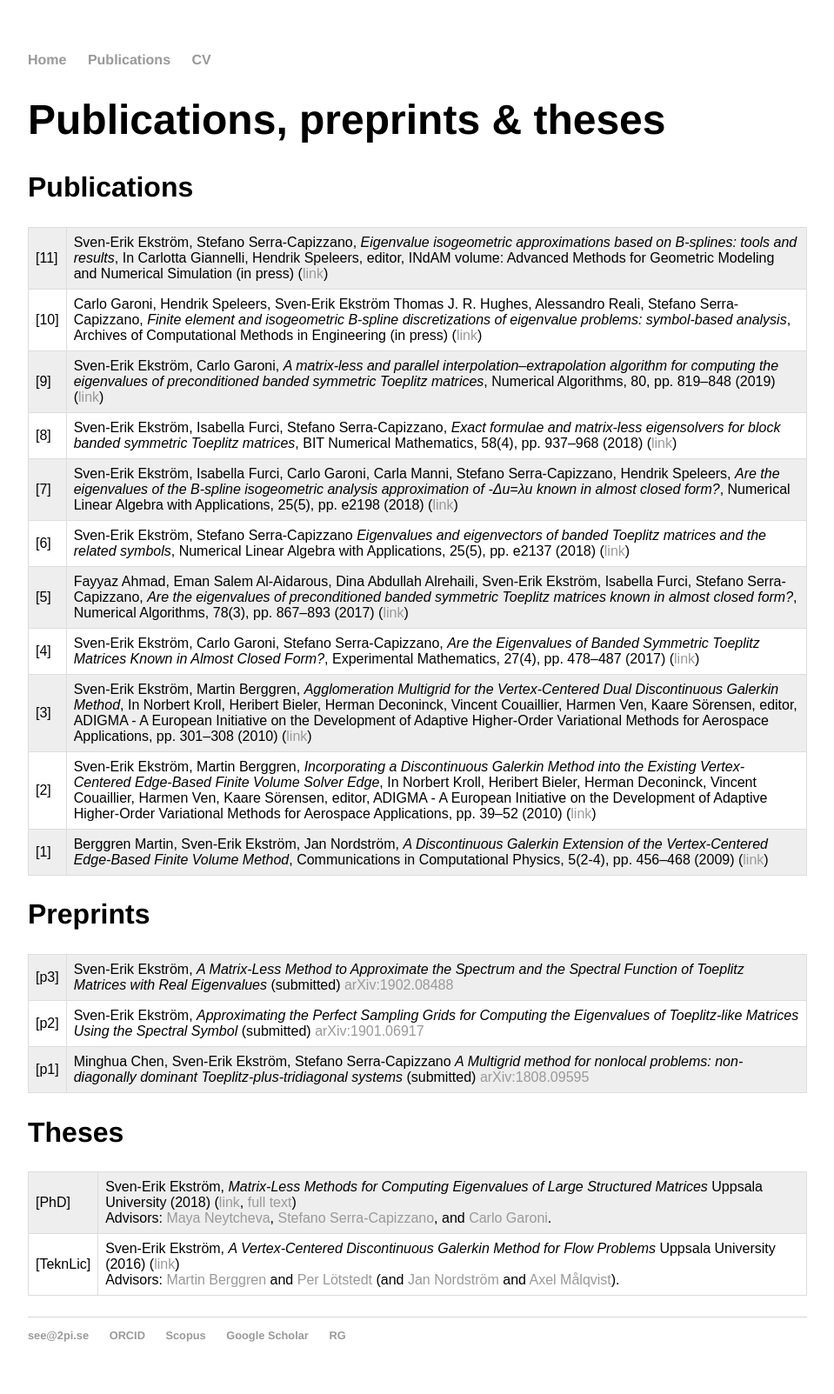
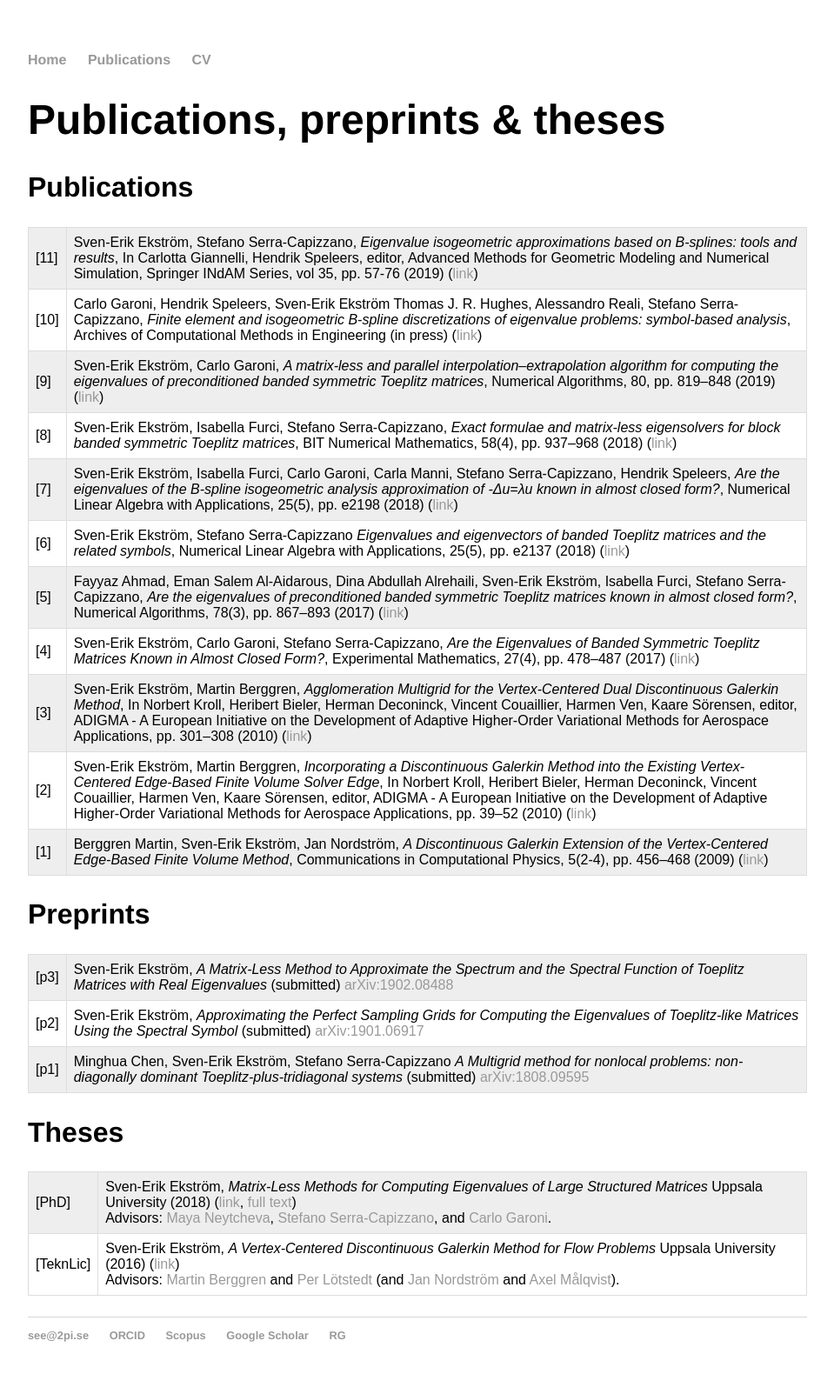
Before and after one commit to sverek/sverek.github.io, a Jekyll site: the page built from publications/index.html, in a window 1280 px wide. Shown: the whole page at 87% size, without its empty margins (160-1119 px from the left). Built offline with Jekyll 4.4.1, drawn with Linux system fonts in a browser that asks for light colours.

Commit message:
fix link

```diff
--- a/publications/index.html
+++ b/publications/index.html
@@ -27,7 +27,7 @@ tr:nth-child(odd) {
 		<table>
 		<tr>
   			<td>[11]</td>
-  			<td>Sven-Erik Ekström, Stefano Serra-Capizzano, <i> Eigenvalue isogeometric approximations based on B-splines: tools and results</i>, In Carlotta Giannelli, Hendrik Speleers, editor, INdAM volume: Advanced Methods for Geometric Modeling and Numerical Simulation (in press) (<a href="https://doi.org/10.1007/978-3-030-27331-6_4
+  			<td>Sven-Erik Ekström, Stefano Serra-Capizzano, <i> Eigenvalue isogeometric approximations based on B-splines: tools and results</i>, In Carlotta Giannelli, Hendrik Speleers, editor, Advanced Methods for Geometric Modeling and Numerical Simulation, Springer INdAM Series, vol 35, pp. 57-76 (2019) (<a href="https://doi.org/10.1007/978-3-030-27331-6_4
 ">link</a>)
   			</td>
   		</tr>
```
